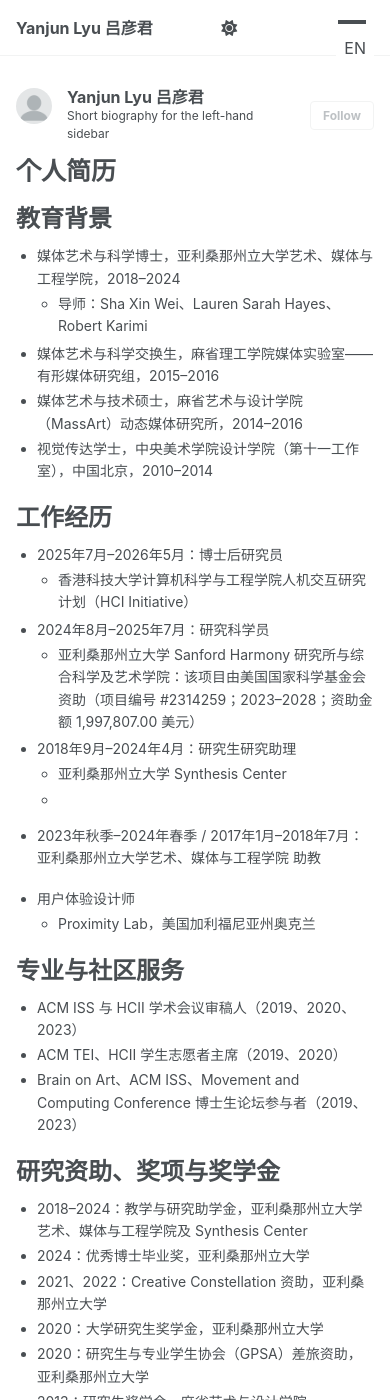
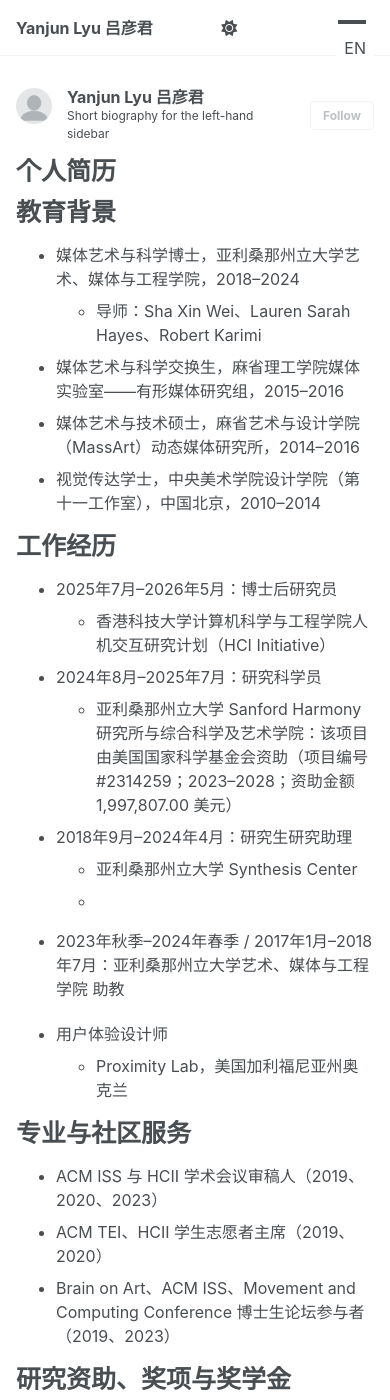
Before and after one commit to Ivyyanjun/Ivyyanjun.github.io, a Jekyll site: the page built from _pages/cv.md, in a window 390 px wide and 1400 px high. Built offline with Jekyll 4.4.1, drawn with Linux system fonts in a browser that asks for light colours; a style sheet for code colours, icons or effects is not loaded.

Commit message:
Refactor CV page styles for improved layout

```diff
--- a/assets/css/main.scss
+++ b/assets/css/main.scss
@@ -40,57 +40,71 @@
 
 
 /* CV 页面中文排版 */
+body.cv-page-layout {
+  .page__title {
+    font-size: 22px !important;
+    line-height: 1.3;
+    margin-bottom: 18px;
+  }
+
   .cv-page {
     font-size: 15px;
     line-height: 1.6;
 
     h1 {
-    font-size: 1.65rem;
-    line-height: 1.3;
-    margin-top: 0.8em;
-    margin-bottom: 0.45em;
+      font-size: 24px !important;
+      line-height: 1.35;
+      margin-top: 24px;
+      margin-bottom: 10px;
     }
 
     h2 {
-    font-size: 1.4rem;
+      font-size: 20px !important;
       line-height: 1.35;
-    margin-top: 0.9em;
-    margin-bottom: 0.4em;
+      margin-top: 20px;
+      margin-bottom: 8px;
     }
 
     ul {
-    margin-top: 0.35em;
-    margin-bottom: 0.65em;
-    padding-left: 1.5em;
+      margin-top: 6px;
+      margin-bottom: 10px;
+      padding-left: 24px;
     }
 
     li {
       font-size: 15px;
       line-height: 1.6;
-    margin-bottom: 0.2em;
+      margin-bottom: 3px;
       overflow-wrap: anywhere;
     }
 
     ul ul {
-    margin-top: 0.2em;
-    margin-bottom: 0.35em;
+      margin-top: 3px;
+      margin-bottom: 6px;
+    }
   }
 }
 
 @media (max-width: 768px) {
+  body.cv-page-layout {
+    .page__title {
+      font-size: 20px !important;
+    }
+
     .cv-page {
       font-size: 14px;
+
+      h1 {
+        font-size: 21px !important;
+      }
+
+      h2 {
+        font-size: 18px !important;
+      }
 
       li {
         font-size: 14px;
       }
-
-    h1 {
-      font-size: 1.5rem;
-    }
-
-    h2 {
-      font-size: 1.3rem;
     }
   }
 }
```
Lines whose indentation alone changed are shown as unchanged.
